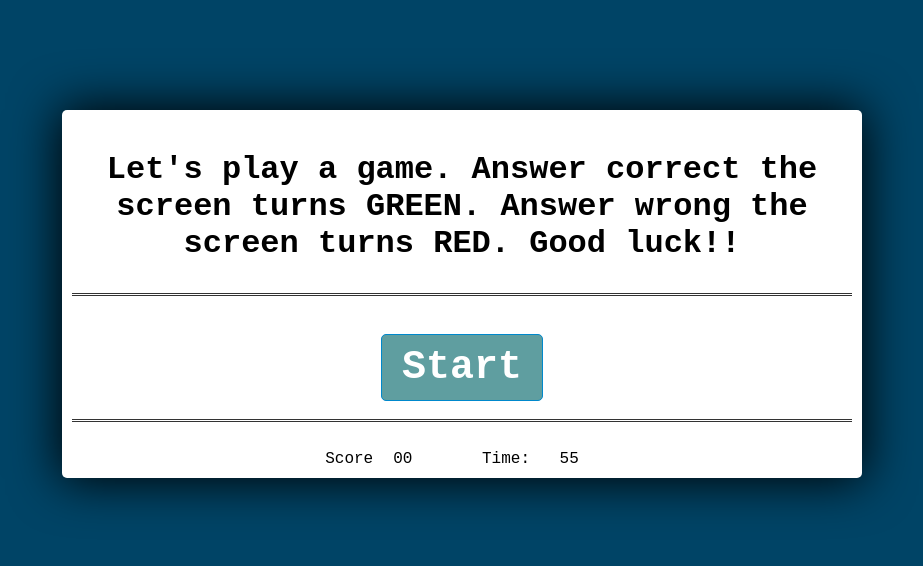
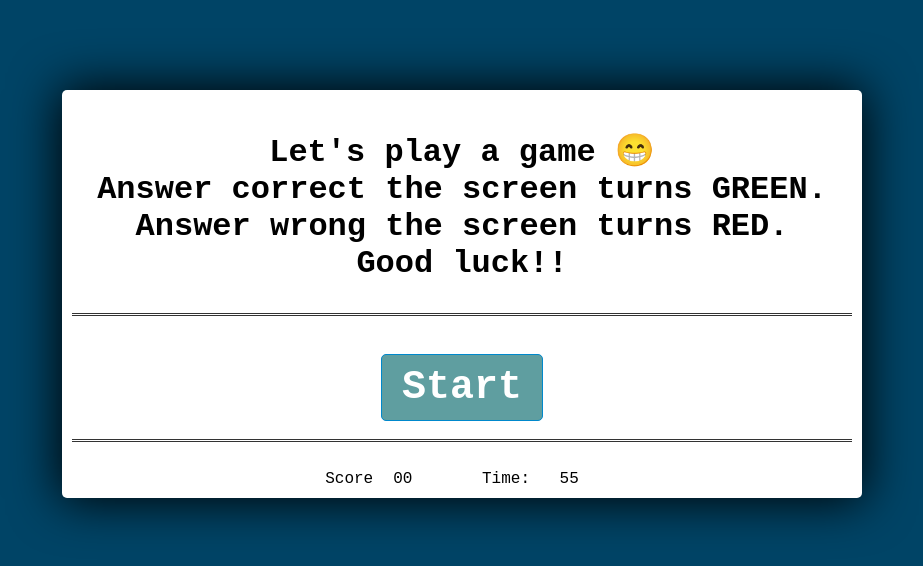
Before and after one commit to fevia/code-quiz, a plain HTML site: page index.html in a window 1280 px wide. Shown: the part 116-682 px from the top of the page, without its empty margins (198-1121 px from the left). Drawn offline with Linux system fonts and the light colour scheme.

Commit message:
smiley emoji for fun

```diff
--- a/index.html
+++ b/index.html
@@ -9,7 +9,7 @@
 </head>
 <body>
     <div class="container">
-        <h1>Let's play a game. Answer correct the screen turns GREEN. Answer wrong the screen turns RED. Good luck!!</h1>
+        <h1>Let's play a game &#128513; <br> Answer correct the screen turns GREEN. Answer wrong the screen turns RED. Good luck!!</h1>
         <hr/>
         <div id="question-container" class="hide">
             <div id="question">Question</div>
```
